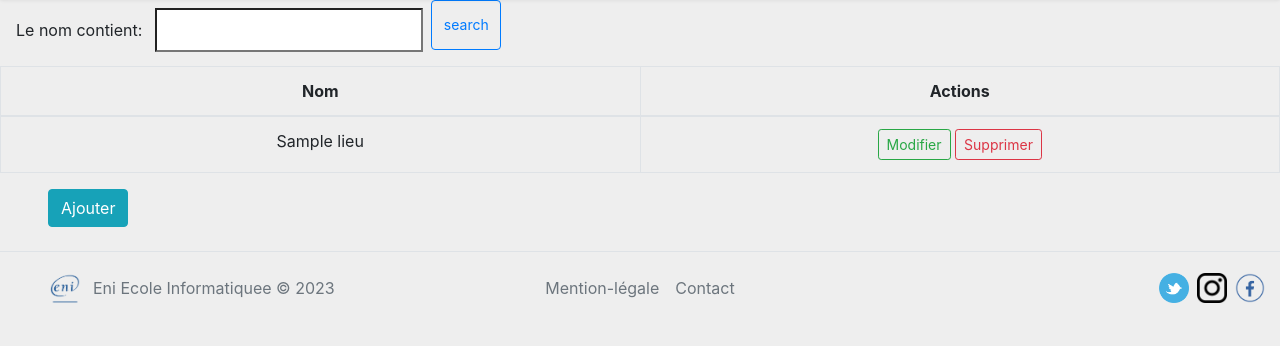
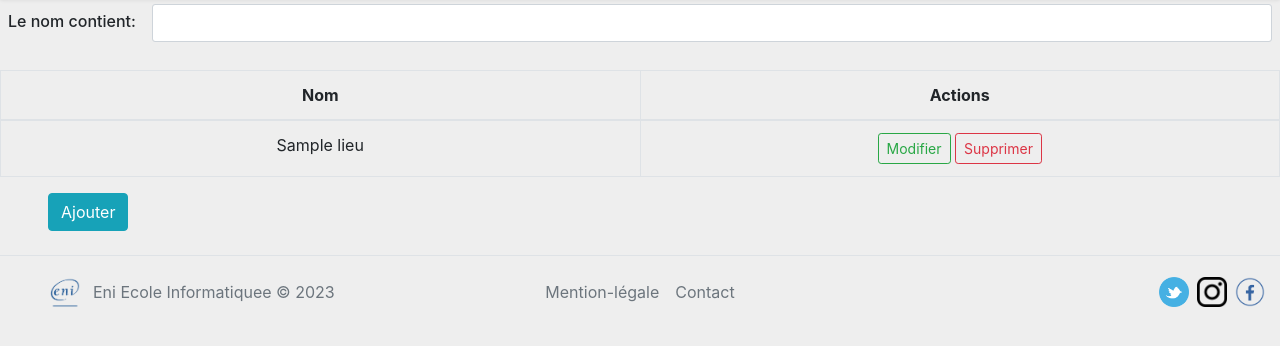
Before and after one commit to omarnadif/EniProject, a Symfony app: template templates/lieu/indexLieu.html.twig in a window 1280 px wide. Shown: the part 87-433 px from the top of the page. Run offline with Twig, Linux system fonts and the light colour scheme; the template is opened without the code that fills it: most values are stand-ins (such as "Sample title", 1, 10 or a date in 2020); some libraries are stand-ins or nearby versions; some web fonts are replaced.

Commit message:
Remise en forme de tout Lieu Controller et de tout les lieu twig

```diff
--- a/templates/base.html.twig
+++ b/templates/base.html.twig
@@ -152,7 +152,7 @@
             <div class="nav-item dropdown">
                 <a href="#" class="nav-link dropdown-toggle" data-toggle="dropdown">Services</a>
                 <div class="dropdown-menu">
-                    <a href="{{ path('indexlieu') }}" class="dropdown-item">Lieu</a>
+                    <a href="{{ path('indexLieu') }}" class="dropdown-item">Lieu</a>
                     <a href="{{ path('indexville') }}" class="dropdown-item">Ville</a>
                 </div>
             </div>
--- a/templates/lieu/indexLieu.html.twig
+++ b/templates/lieu/indexLieu.html.twig
@@ -3,13 +3,13 @@
 {% block title %}{{ parent() }} Creer Sortie {% endblock %}
 {% block main %}
     {# --- Barre de recherche --- #}
-    <div class= "d-flex flex-row">
-        <div class="p-2">
-            <label class="p-2" for="form1">Le nom contient: </label>
-            <input type="search" id="form1" class="p-2" />
+    <form class="navbar-form form-control-sm" action="{{ path('indexLieu') }}" method="post">
+        <div class="input-group search-box mb-4">
+            <h6 class="text-justify mt-2 mr-3">Le nom contient: </h6>
+            <span class="input-group-addon"><i class="material-icons">&#xE8B6;</i></span>
+            <label for="search"></label><input type="text" id="search" class="form-control" placeholder="">
         </div>
-        <button id="bp" type="button" class="btn btn-outline-primary" style="font-size: 14px; width: 70px; height: 50px; line-height: 30px;">search</button>
-    </div>
+    </form>
     {# --- FIN Barre de recherche --- #}
 
     {# --- Corps de l'index LIEU --- #}
```
Also changed, not shown: src/Controller/LieuController.php (+4 -4 lines).
